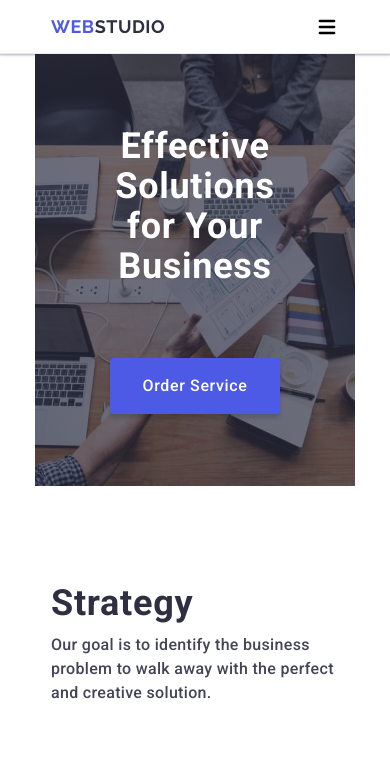
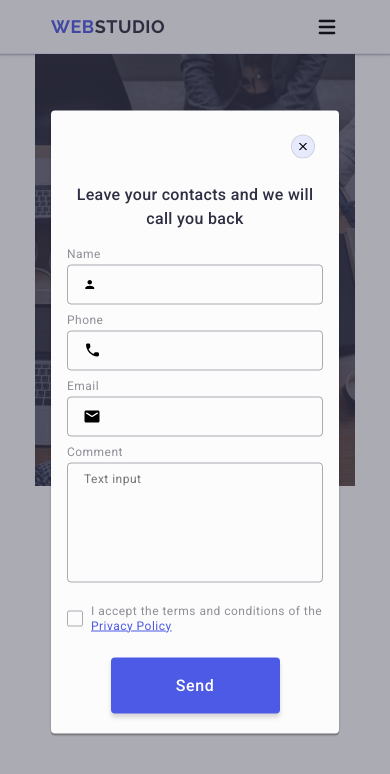
Before and after one commit to Yuliia0905/goit-markup-hw-06, a plain HTML site: page index.html in a window 390 px wide. Shown: the top 774 px of the page. Drawn offline with nearby package versions, Linux system fonts and the light colour scheme.

Commit message:
fixed own checkbox

```diff
--- a/css/styles.css
+++ b/css/styles.css
@@ -1194,6 +1194,22 @@ img {
   fill: #f4f4fd;
 }
 
+@media screen and (max-width: 767px) {
+  /* .checkbox-link {
+    flex-direction: column;
+  } */
+
+  .form-checkbox-label {
+    align-items: center;
+    display: flex;
+  }
+
+  .modal {
+    padding-left: 16px;
+    padding-right: 16px;
+  }
+}
+
 /* Submit button */
 
 .review-form-submit-btn {
--- a/index.html
+++ b/index.html
@@ -633,7 +633,7 @@
         </div>
       </div>
     </footer>
-    <div class="backdrop">
+    <div class="backdrop is-open">
       <div class="modal">
         <button class="close-btn" type="button">
           <svg class="cross-icon" width="8" height="8">
@@ -708,12 +708,14 @@
             />
             <label for="user-privacy" class="form-checkbox-label">
               <span class="modal-own-checkbox">
-                <svg class="check-box-own-icon" width="10" height="8">
+                <svg class="check-box-own-icon" width="16" height="16">
                   <use href="./images/icons.svg#icon-agree"></use>
                 </svg>
               </span>
-              I accept the terms and conditions of the
-              <a class="privacy-policy-link" href="">Privacy Policy</a>
+              <span class="checkbox-link"
+                >I accept the terms and conditions of the
+                <a class="privacy-policy-link" href="">Privacy Policy</a></span
+              >
             </label>
           </div>
           <button class="review-form-submit-btn" type="submit">Send</button>
```
